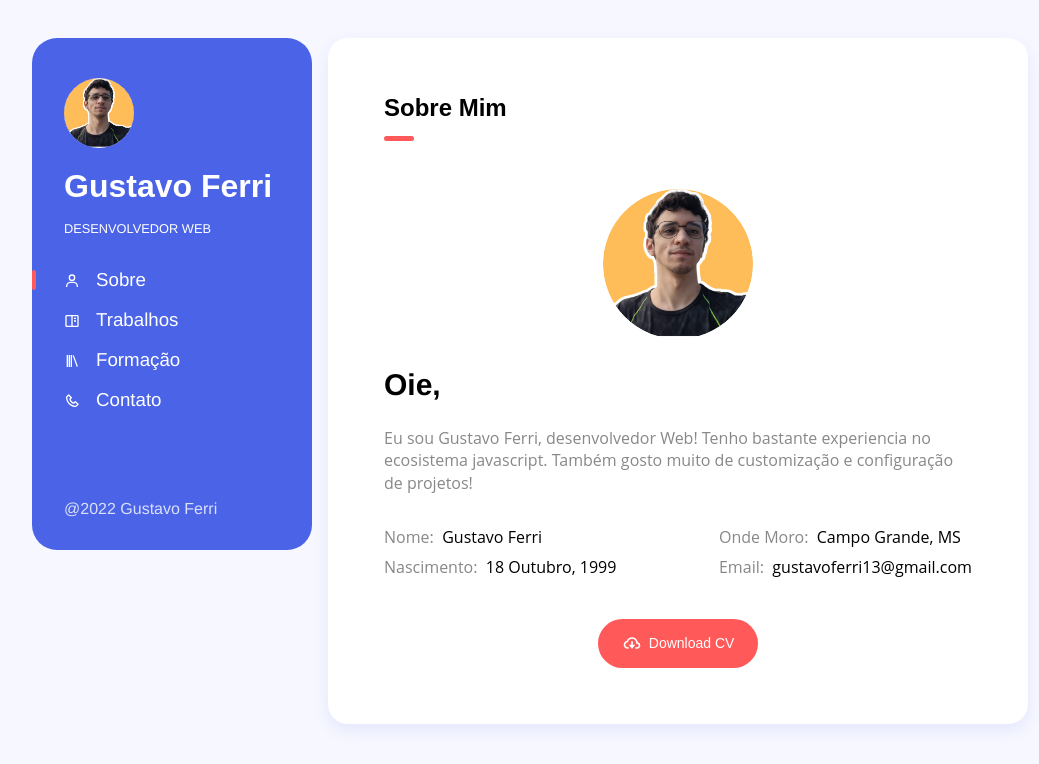
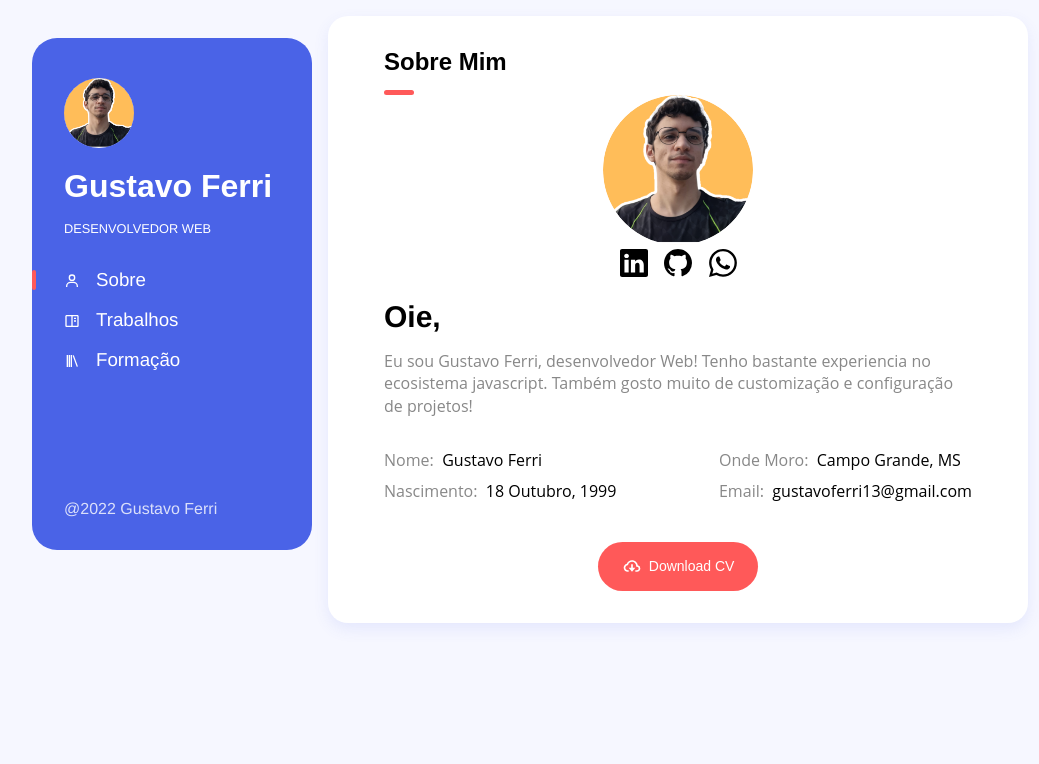
Before and after one commit to Gu7z/Portifolio, a React (Create React App) app: page / in a window 1280 px wide. Shown: the top 764 px of the page, without its empty margins (110-1149 px from the left). Built offline with nearby package versions, Linux system fonts and the light colour scheme.

Commit message:
refactor: cards style

```diff
--- a/src/App.css
+++ b/src/App.css
@@ -23,5 +23,5 @@ html {
   box-shadow: 0px 6px 15px 0px rgb(74 99 231 / 10%);
   scroll-margin: 32px;
   height: min-content;
-  margin-top: 30px;
+  margin-top: 8px;
 }
--- a/src/App.tsx
+++ b/src/App.tsx
@@ -19,15 +19,6 @@ const SECTIONS_SELECTION = [
   {
     icon: <BiLibrary />,
     title: "Formação",
-    content: (
-      <div className="cards" style={{ padding: 56 }}>
-        Em Construção
-      </div>
-    ),
-  },
-  {
-    icon: <BiPhone />,
-    title: "Contato",
     content: (
       <div className="cards" style={{ padding: 56 }}>
         Em Construção
--- a/src/components/about/index.tsx
+++ b/src/components/about/index.tsx
@@ -1,5 +1,6 @@
 import React from "react";
 import { BiCloudDownload } from "react-icons/bi";
+import { BsGithub, BsLink, BsLinkedin, BsWhatsapp } from "react-icons/bs";
 import { myFoto } from "../../images";
 import PDFFile from "../../resume/cv.pdf";
 import "./style.css";
@@ -17,6 +18,26 @@ const About: React.FC = () => {
             src={myFoto}
             alt="User Profile"
           />
+
+          <div className="contact">
+            <a
+              href="https://www.linkedin.com/in/gustavo-ferri/"
+              target="_blank"
+              rel="noreferrer"
+            >
+              <BsLinkedin />
+            </a>
+            <a href="https://github.com/Gu7z" target="_blank" rel="noreferrer">
+              <BsGithub />
+            </a>
+            <a
+              href="https://wa.me/5567996556919?text=Ol%C3%A1%2C+te+encontrei+pelo+seu+site%21"
+              target="_blank"
+              rel="noreferrer"
+            >
+              <BsWhatsapp />
+            </a>
+          </div>
         </div>
         <div className="informations_content">
           <div>
--- a/src/components/about/style.css
+++ b/src/components/about/style.css
@@ -2,10 +2,9 @@
   border-radius: 20px;
   background-color: #fff;
   box-shadow: 0px 6px 15px 0px rgb(74 99 231 / 10%);
-  padding: 56px;
+  padding: 32px 56px;
   scroll-margin: 32px;
   height: min-content;
-  margin-top: 30px;
 }
 
 .about_me {
@@ -35,9 +34,8 @@
 }
 
 .informations {
-  margin-top: 48px;
   display: flex;
-  flex-wrap: wrap;
+  flex-direction: column;
   justify-content: center;
   align-items: center;
 }
@@ -50,6 +48,7 @@
 
 .informations_content h2 {
   font-size: 30px;
+  margin: 16px 0;
 }
 
 .informations_content p {
@@ -96,8 +95,14 @@
   text-decoration: none;
 }
 
-@media screen and (max-width: 996px) {
-  .about {
-    margin: 30px 16px;
-  }
+.contact {
+  align-self: flex-end;
+  display: flex;
+  justify-content: space-evenly;
 }
+
+.contact > a {
+  color: inherit;
+  text-decoration: none;
+  font-size: 28px;
+}
--- a/src/components/projects/index.tsx
+++ b/src/components/projects/index.tsx
@@ -37,8 +37,14 @@ const Projects: React.FC = () => {
   return (
     <section className="cards">
       <div className="projects">
-        {PROJECTS.map(({ name, preview, url, description }) => (
-          <a href={url} className="project" target="_blank" rel="noreferrer">
+        {PROJECTS.map(({ name, preview, url, description }, index) => (
+          <a
+            href={url}
+            className="project"
+            target="_blank"
+            rel="noreferrer"
+            key={`project-${index}`}
+          >
             <img src={preview} alt={`Projeto ${name}`} />
             <h3>{name}</h3>
             <p className="color_grey">{description}</p>
```
